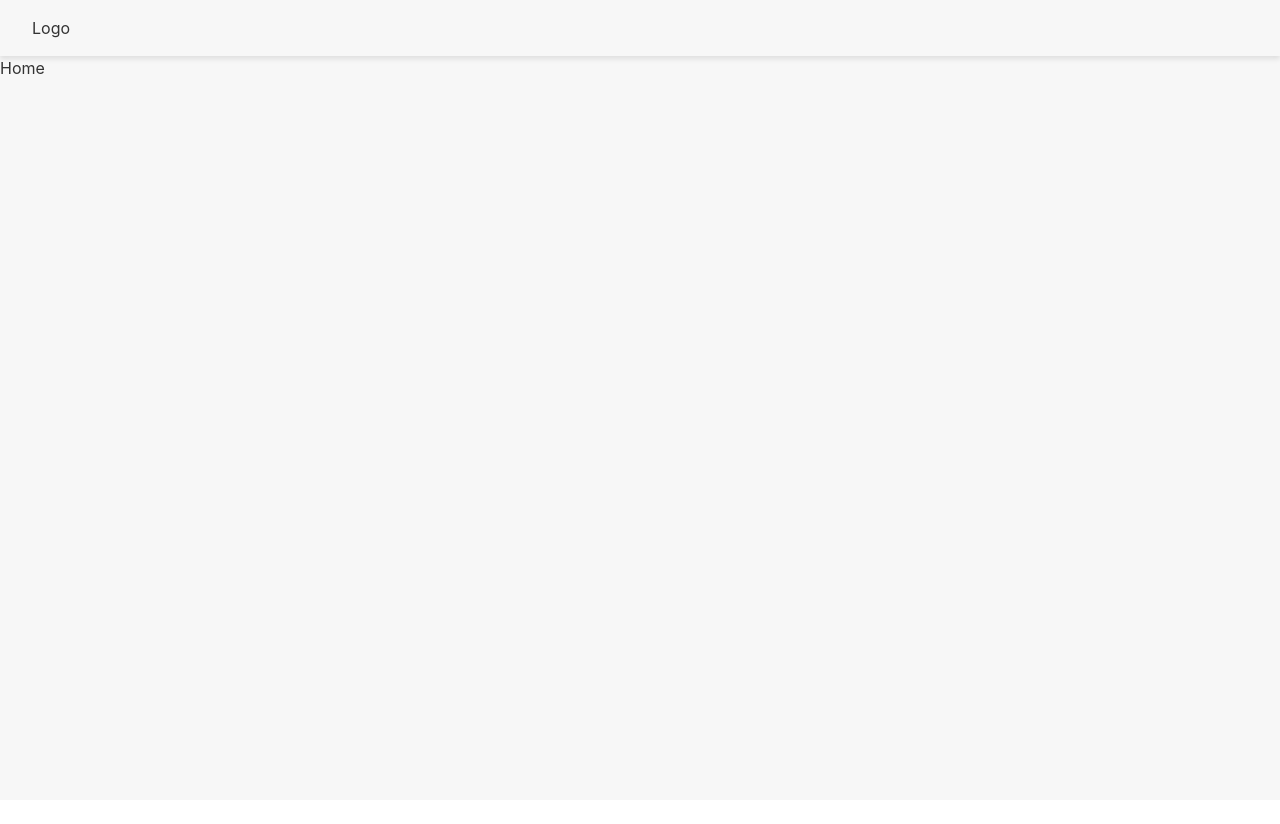
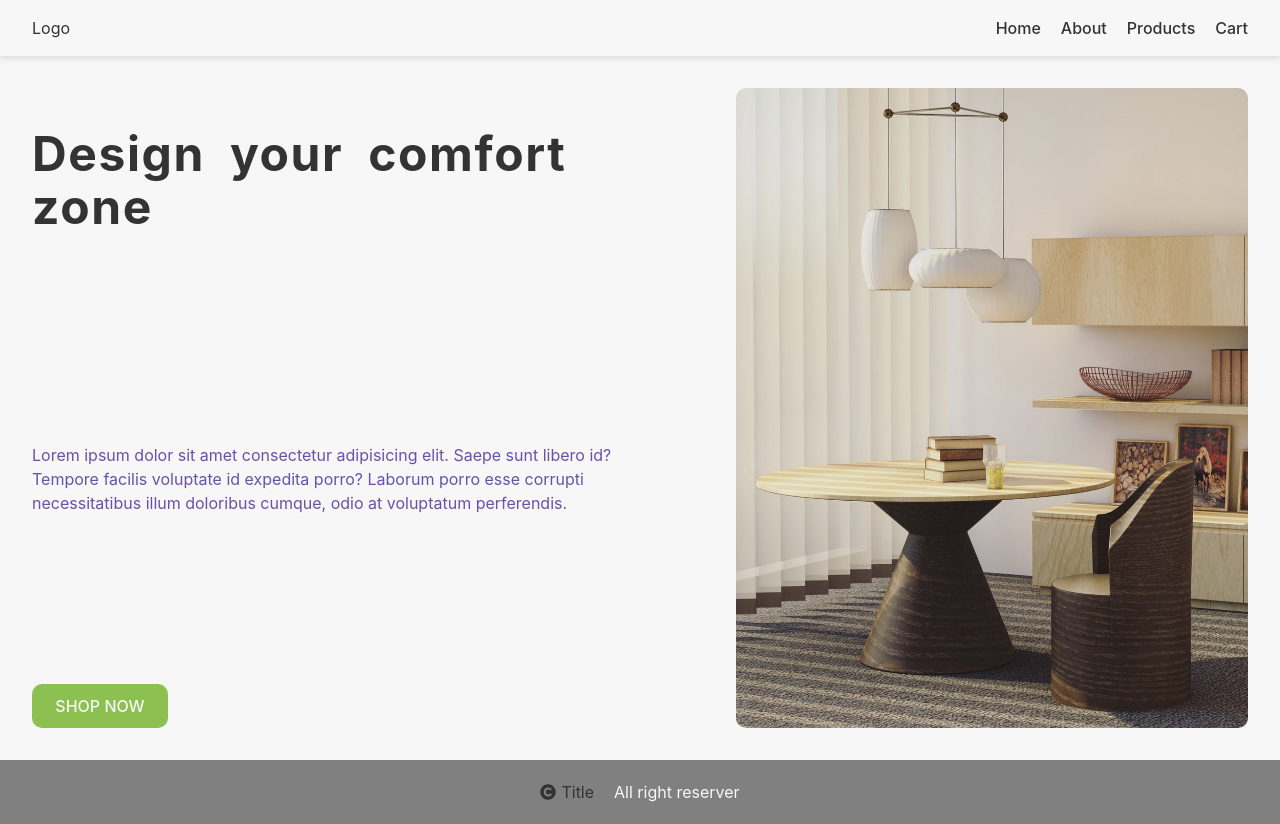
Before and after one commit to BugaleteDaniel1/e-commerce, a React (Vite) app: page / in a window 1280 px wide. Before the commit the page ends 800 px from the top, so only its background shows below. Built offline with nearby package versions, Linux system fonts and the light colour scheme.

Commit message:
.added footer and homepage

```diff
--- a/src/App.css
+++ b/src/App.css
@@ -8,11 +8,31 @@
   --padding: 2rem;
   --transition-time: 0.3s;
 }
+
 #root {
-  max-width: 1280px;
+  min-height: 100vh;
   margin: 0 auto;
+  display: flex;
+  flex-direction: column;
+  justify-content: space-between;
 }
 /* navbar */
+.btn {
+  padding: 10px 20px;
+  display: inline-block;
+  width: 6rem;
+  text-align: center;
+  border-radius: 10px;
+}
+h1 {
+  color: var(--primary);
+  word-spacing: 0.75rem;
+  letter-spacing: 0.1rem;
+}
+p {
+  color: var(--secondary);
+  line-height: 2;
+}
 
 .logo {
   color: var(--primary);
@@ -53,6 +73,9 @@
   margin-left: 10px;
   color: var(--primary);
 }
+.nav-a:focus {
+  color: var(--accent);
+}
 .nav-a > svg {
   fill: var(--primary);
 }
@@ -77,7 +100,7 @@
     text-align: center;
   }
   .nav-links-container {
-    height: inherit;
+    height: 100%;
   }
   .nav-links > li:active {
     padding-left: 0;
@@ -86,3 +109,71 @@
     margin-right: var(--padding);
   }
 }
+
+/* LandingPage -- HomePage */
+
+.image-container {
+  display: none;
+}
+.landing-btn {
+  background: var(--accent);
+  color: var(--background-color);
+}
+.landing-header {
+  display: flex;
+  flex-direction: column;
+  align-items: center;
+  text-align: center;
+}
+
+@media (min-width: 700px) {
+  .landing-page {
+    margin: var(--padding);
+    display: flex;
+    justify-content: space-between;
+    gap: var(--padding);
+    height: 80vh;
+  }
+  .landing-p {
+    line-height: 1.5;
+  }
+  .landing-title {
+    font-size: 3rem;
+  }
+  .image-container {
+    display: block;
+    max-width: 50%;
+  }
+  .image-container > img {
+    border-radius: 10px;
+
+    width: 100%;
+    height: 100%;
+    object-fit: cover;
+  }
+
+  .landing-header {
+    display: flex;
+    flex-direction: column;
+    justify-content: space-between;
+    align-items: flex-start;
+    max-width: 50%;
+    text-align: left;
+  }
+}
+
+/* footer */
+.footer {
+  display: flex;
+  justify-content: center;
+  align-items: center;
+  gap: 20px;
+}
+.footer-p {
+  color: var(--background-color);
+}
+.some {
+  display: flex;
+  align-items: center;
+  gap: 5px;
+}
--- a/src/App.jsx
+++ b/src/App.jsx
@@ -6,6 +6,7 @@ import { Home } from "./pages/Home";
 import { Cart } from "./pages/Cart";
 import { Products } from "./pages/Products";
 import { About } from "./pages/About";
+import { Footer } from "./components/Footer";
 
 const apiUrl = "https://course-api.com/react-store-products";
 
@@ -21,6 +22,7 @@ function App() {
         <Route path="/products" element={<Products />} />
         <Route path="/cart" element={<Cart />} />
       </Routes>
+      <Footer />
     </>
   );
 }
--- /dev/null
+++ b/src/components/Footer.jsx
@@ -0,0 +1,20 @@
+import { FaCopyright } from "react-icons/fa";
+
+export const Footer = () => {
+  return (
+    <footer style={asddsa}>
+      <div className="footer">
+        <div className="footer-c">
+          <div className="some">
+            <FaCopyright />
+            Title
+          </div>
+        </div>
+        <p className="footer-p">All right reserver</p>
+      </div>
+    </footer>
+  );
+};
+const asddsa = {
+  background: "gray",
+};
--- a/src/components/Navbar.jsx
+++ b/src/components/Navbar.jsx
@@ -11,12 +11,13 @@ export const Navbar = () => {
 
   useEffect(() => {
     const navHeight = navbar.current.getBoundingClientRect().height;
-    if (isNavbarOpen) {
-      navContainer.current.style.height = `${navHeight}px`;
-    } else {
-      navContainer.current.style.height = "0px";
+    if (window.innerWidth <= 440) {
+      if (isNavbarOpen) {
+        navContainer.current.style.height = `${navHeight}px`;
+      } else {
+        navContainer.current.style.height = "0px";
+      }
     }
-    console.log(navHeight);
   }, [isNavbarOpen]);
 
   const handleOpenNav = () => {
--- a/src/index.css
+++ b/src/index.css
@@ -26,9 +26,11 @@ a {
   font-weight: 500;
   text-decoration: inherit;
   text-transform: capitalize;
+  transition: filter 0.3s;
 }
-a:focus {
-  color: var(--secondary);
+a:focus,
+a:focus-visible {
+  outline: 2px auto -webkit-focus-ring-color;
 }
 
 body {
@@ -44,23 +46,9 @@ h1 {
   line-height: 1.1;
 }
 
-button {
-  border-radius: 8px;
-  border: 1px solid transparent;
-  padding: 0.6em 1.2em;
-  font-size: 1em;
-  font-weight: 500;
-  font-family: inherit;
-  background-color: #1a1a1a;
-  cursor: pointer;
-  transition: border-color 0.25s;
-}
 ul {
   padding: 0;
   margin: 0;
-}
-button:hover {
-  border-color: #646cff;
 }
 button:focus,
 button:focus-visible {
@@ -73,7 +61,7 @@ button:focus-visible {
     background-color: #ffffff;
   }
   a:hover {
-    color: #747bff;
+    filter: brightness(1.1);
   }
   button {
     background-color: #f9f9f9;
--- a/src/pages/Home.jsx
+++ b/src/pages/Home.jsx
@@ -1,3 +1,26 @@
+import { Link } from "react-router-dom";
+import HeroImg from "../assets/hero-img.jpeg";
+
 export const Home = () => {
-  return <div>Home</div>;
+  return (
+    <>
+      <section className="landing-page">
+        <header className="landing-header">
+          <h1 className="landing-title">Design your comfort zone</h1>
+          <p className="landing-p">
+            Lorem ipsum dolor sit amet consectetur adipisicing elit. Saepe sunt
+            libero id? Tempore facilis voluptate id expedita porro? Laborum
+            porro esse corrupti necessitatibus illum doloribus cumque, odio at
+            voluptatum perferendis.
+          </p>
+          <Link className="landing-btn btn" to="/products">
+            SHOP NOW
+          </Link>
+        </header>
+        <div className="image-container">
+          <img src={HeroImg} alt="an image of an interior of a house" />
+        </div>
+      </section>
+    </>
+  );
 };
```
Also changed, not shown: src/assets/hero-img.jpeg (added).
